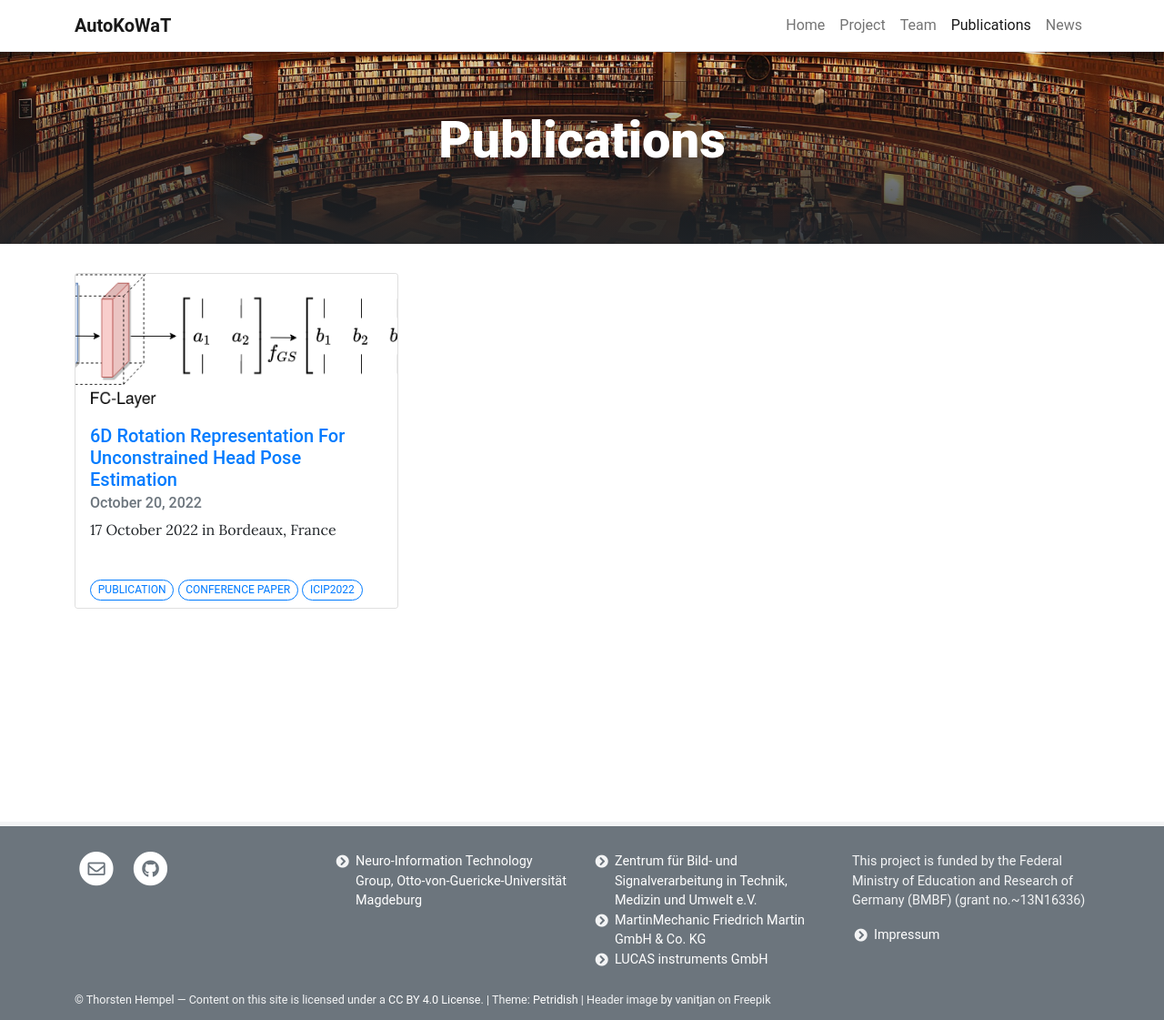
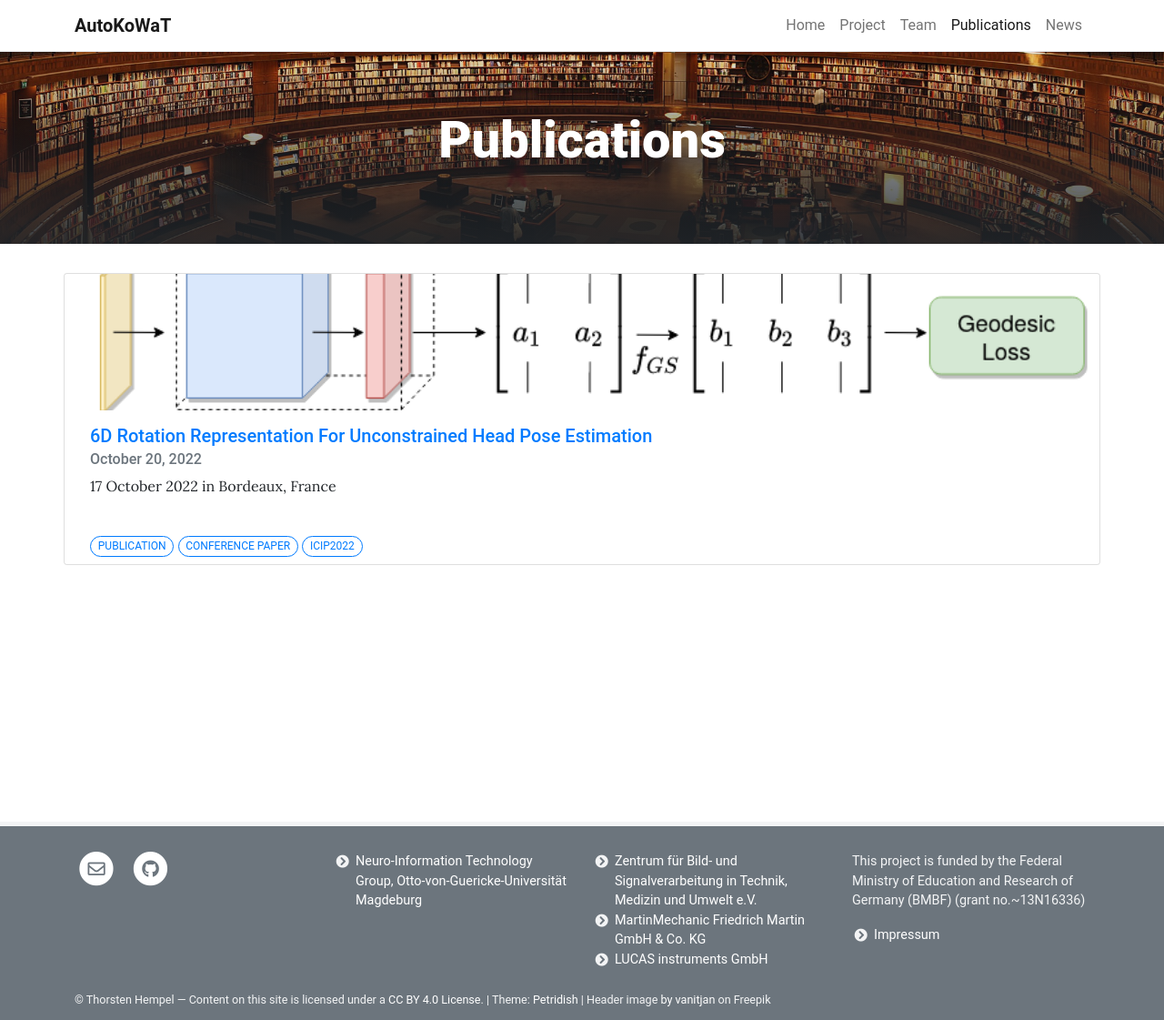
Before and after one commit to autokowat/autokowat.github.io, a Jekyll site: the page built from pages/publications.md, in a window 1280 px wide. Shown: the whole page at 91% size. Built offline with Jekyll 4.4.1, drawn with Linux system fonts in a browser that asks for light colours.

Commit message:
Add Publications

```diff
--- a/_layouts/publications.html
+++ b/_layouts/publications.html
@@ -14,9 +14,9 @@ description: Template for a list of posts, with full width
 <div class="row cards">
   {% for post in site.posts %}
     {% if post.categories contains 'Publication' %}
-      <div class="col-md-12 col-lg-4">
+<!--      <div class="col-md-12 col-lg-4">-->
         {% include card.html %}
-      </div>
+ <!--      </div>-->
       {% endif %}
   {% endfor %}
 </div>
```
